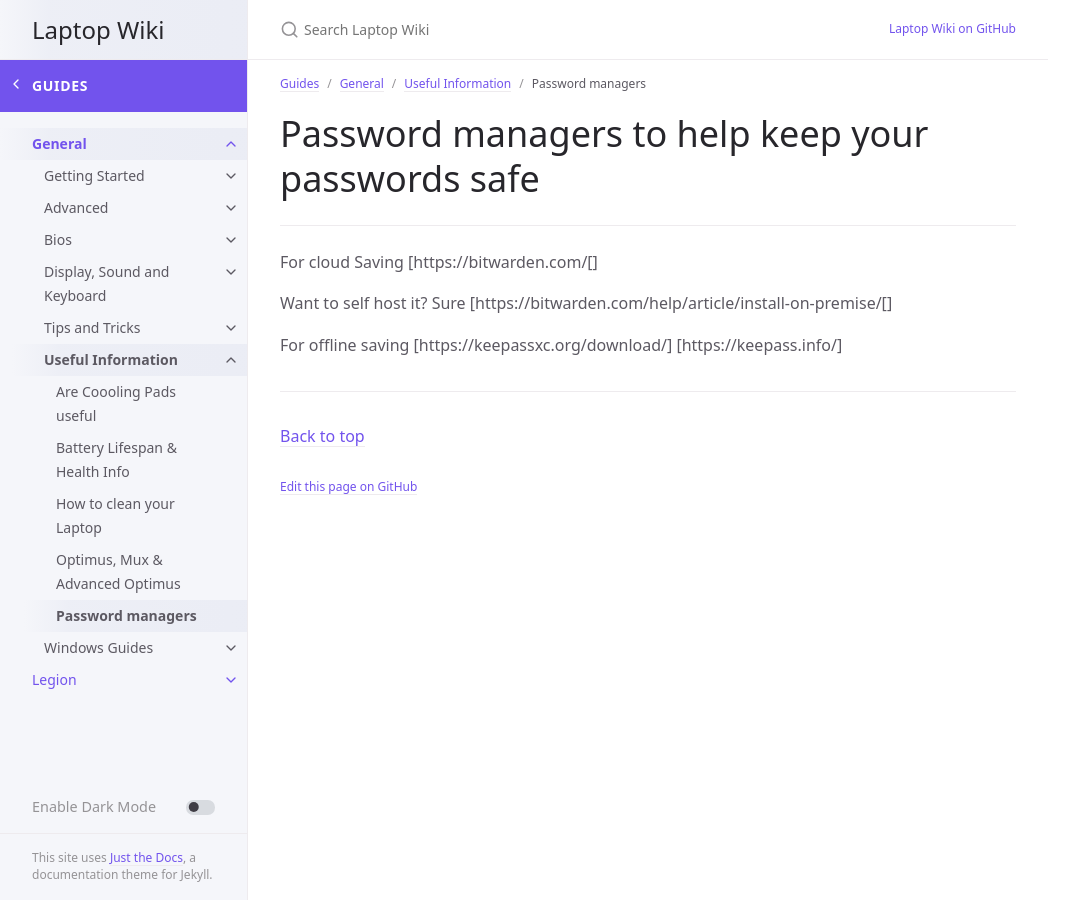
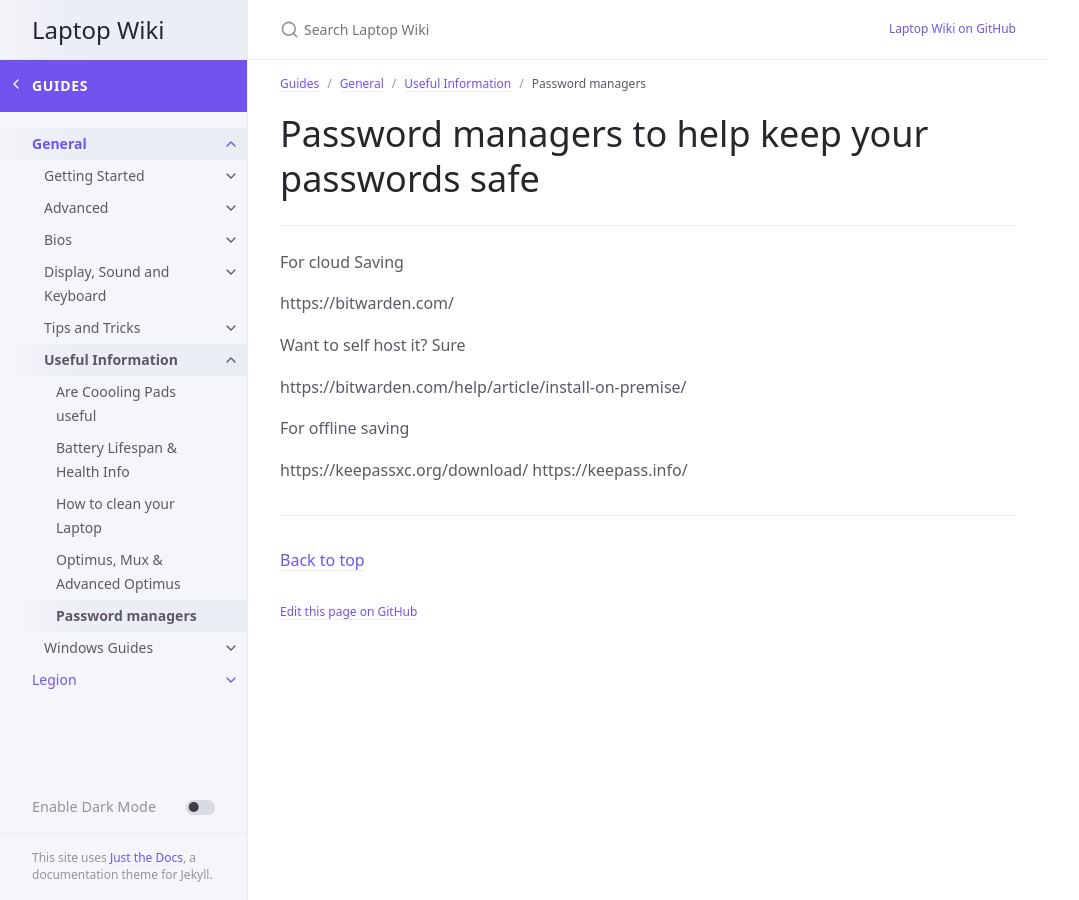
Before and after one commit to laptopwiki/laptopwiki.github.io, a Jekyll site: the page built from _guides/general/useful-information/password-manager.md, in a window 1280 px wide. Shown: the whole page, without its empty margins (0-1079 px from the left). Built offline with Jekyll 4.4.1, drawn with Linux system fonts in a browser that asks for light colours; cached includes are drawn as plain includes.

```diff
--- a/_guides/general/useful-information/password-manager.md
+++ b/_guides/general/useful-information/password-manager.md
@@ -12,11 +12,14 @@ discord: ['dustojnikhummerCZ#6262', 'Spooker#0378' ]
 # Password managers to help keep your passwords safe
 
 For cloud Saving
-[https://bitwarden.com/[]
+
+https://bitwarden.com/
 
 Want to self host it? Sure
-[https://bitwarden.com/help/article/install-on-premise/[]
+
+https://bitwarden.com/help/article/install-on-premise/
 
 For offline saving
-[https://keepassxc.org/download/]
-[https://keepass.info/]
+
+https://keepassxc.org/download/
+https://keepass.info/
```
